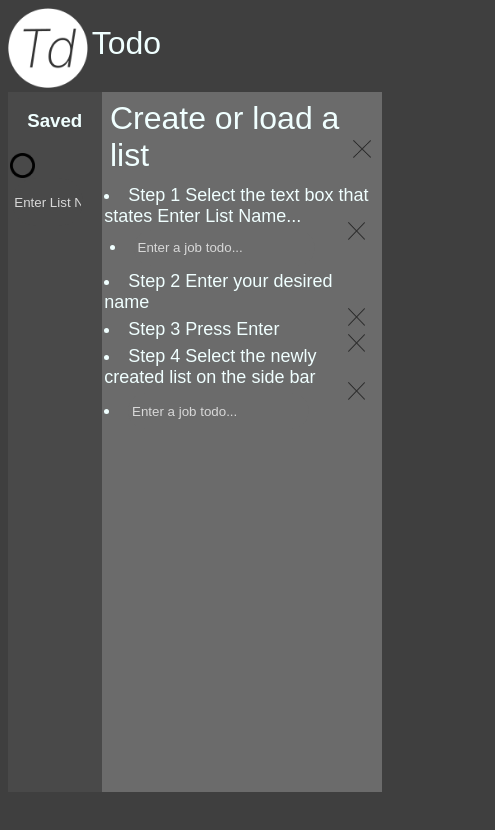
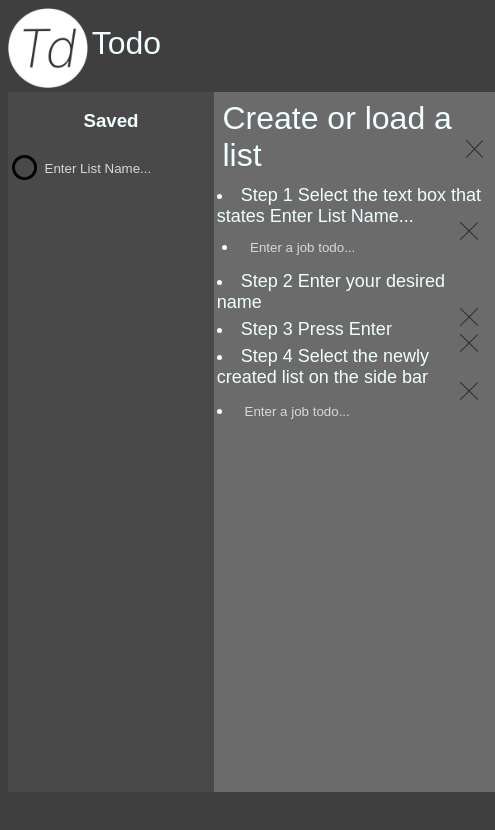
Before and after one commit to CallumLewisGH/Todo-List, a Vue app: page / in a window 390 px wide. Shown: the top 830 px of the page, 495 px wide, since content can reach past the window. Built offline with nearby package versions, Linux system fonts and the light colour scheme.

Commit message:
Adds styling changes to allow mobile  to view better

```diff
--- a/src/assets/style.css
+++ b/src/assets/style.css
@@ -42,7 +42,7 @@ body {
     flex-direction: column;
     background-color: #494949;
     color: azure;
-    min-width: 25%;
+    min-width: fit-content;
 }
 
 .TodoList {
@@ -54,6 +54,7 @@ body {
 
 .list_link {
     border-radius: 3vh;
+    min-width: 50%;
     text-align: left;
     font-size: large;
     padding: 2%;
```
